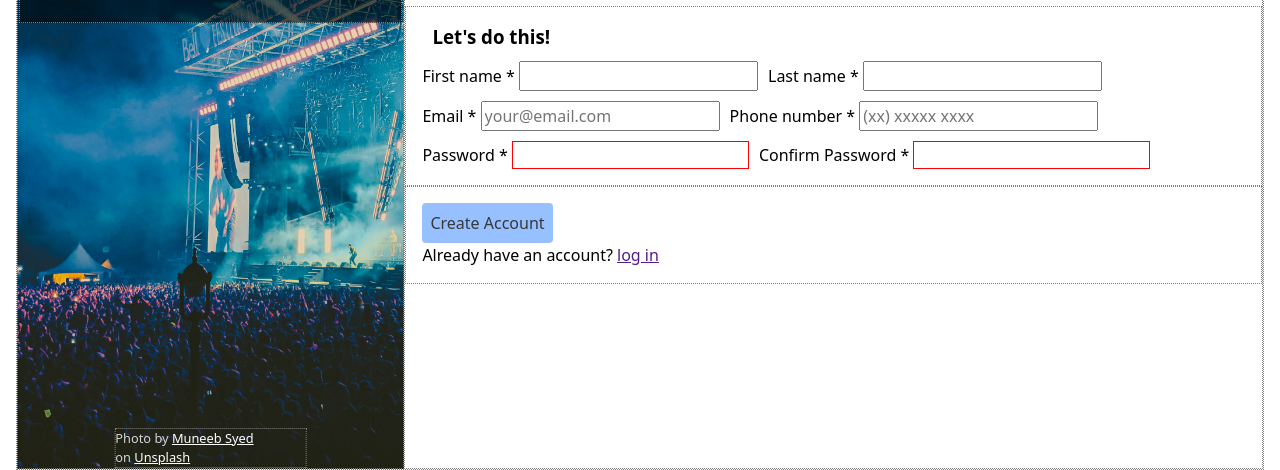
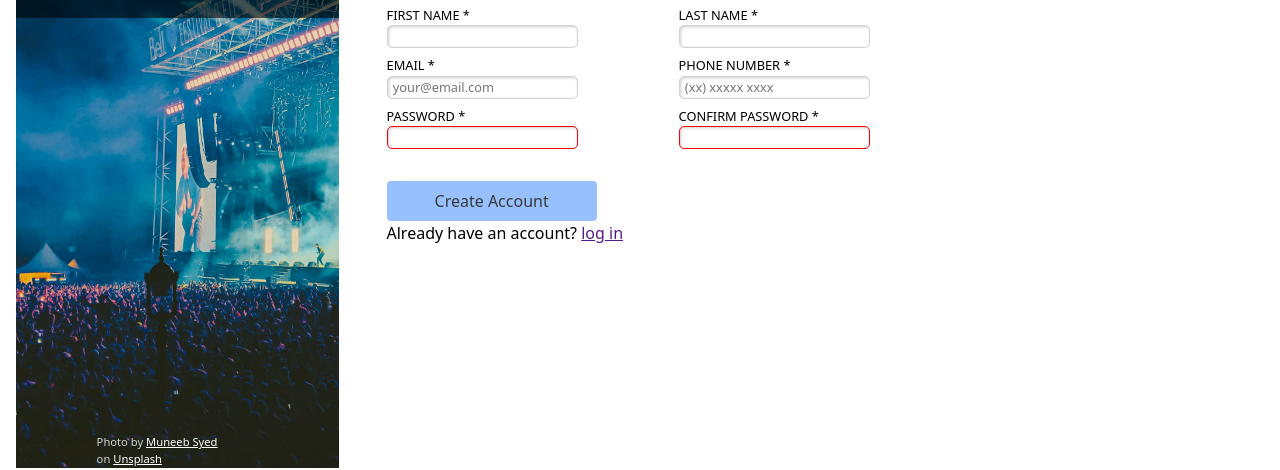
Before and after one commit to BGNS42/project-sign-up-form, a plain HTML site: page index.html in a window 1280 px wide. Shown: the part 332-802 px from the top of the page. Drawn offline with Linux system fonts and the light colour scheme.

Commit message:
form inputs arrange and style

```diff
--- a/index.html
+++ b/index.html
@@ -32,39 +32,33 @@
             <section class="form-body">
                 <form action="" method="get">
                     <div class="inputs">
+                        <h2>Let's do this!</h2>
+                        <div class="testeCSS">
                             <p>
-                            <h3>Let's do this!</h3>
+                                <label for="first_name">First name *</label>
+                                <input type="text" id="first_name" name="first_name" required>
                             </p>
                             <p>
-                            <label for="first_name">
-                                First name * <input type="text" id="first_name" name="first_name" required>
-                            </label>
+                                <label for="last_name">Last name *</label>
+                                <input type="text" name="last_name" id="last_name" required>
                             </p>
                             <p>
-                            <label for="last_name">
-                                Last name * <input type="text" name="last_name" id="last_name" required>
-                            </label>
+                                <label for="mail">Email *</label>
+                                <input type="email" name="mail" id="mail" required placeholder="your@email.com">
                             </p>
                             <p>
-                            <label for="mail">
-                                Email * <input type="email" name="mail" id="mail" required placeholder="your@email.com">
-                            </label>
+                                <label for="phone">Phone number *</label>
+                                <input type="tel" name="phone" id="phone" required placeholder="(xx) xxxxx xxxx">
                             </p>
                             <p>
-                            <label for="phone">
-                                Phone number * <input type="tel" name="phone" id="phone" required placeholder="(xx) xxxxx xxxx">
-                            </label>
+                                <label for="password">Password *</label>
+                                <input type="password" name="password" id="password" required pattern="^(?=.*[a-z])(?=.*[A-Z])(?=.*\d).{8,12}$" minlength="8">
                             </p>
                             <p>
-                            <label for="password">
-                                Password * <input type="password" name="password" id="password" required pattern="^(?=.*[a-z])(?=.*[A-Z])(?=.*\d).{8,12}$" minlength="8">
-                            </label>
+                                <label for="password-confirm">Confirm Password *</label>
+                                <input type="password" name="password-confirm" id="password-confirm" required pattern="^(?=.*[a-z])(?=.*[A-Z])(?=.*\d).{8,12}$" minlength="8">
                             </p>
-                        <p>
-                            <label for="password-confirm">
-                                Confirm Password * <input type="password" name="password-confirm" id="password-confirm" required pattern="^(?=.*[a-z])(?=.*[A-Z])(?=.*\d).{8,12}$" minlength="8">
-                            </label>
-                        </p>
+                        </div>
                     </div>
                     <div class="button">
                         <button type="submit">Create Account</button>
--- a/src/style.css
+++ b/src/style.css
@@ -91,7 +91,7 @@ h1, h2, h3, h4, h5, h6 {
 }
 
 div {
-  border: 1px dotted gray;
+  /* border: 1px dotted gray; */
 }
 
 .container {
@@ -101,7 +101,7 @@ div {
 }
 
 .card {
-  width: 100%;
+  /* width: 100%; */
   height: 100vh;
   position: relative;
   background-image: url("/assets/img/bg-img.jpg");
@@ -150,7 +150,7 @@ div {
   bottom: 0px;
   left: 50%;
   transform: translate(-50%); /* centraliza a img com position absolute */
-  font-size: clamp(0.5rem, 80%, 1rem);
+  font-size: clamp(0.5rem, 80%, .7rem);
 }
 
 .card-footer a {
@@ -172,6 +172,8 @@ input[type="tel"]:invalid::after {
   border: var(--border-invalid);
 }
 
+/* ------------- button design ------------ */
+
 .button {
   padding: min(50%, 1rem);
 }
@@ -181,7 +183,7 @@ input[type="tel"]:invalid::after {
   color: var(--darker-gray-500);
   border: none;
   border-radius: 4px;
-  padding: min(50%, 0.5rem);
+  padding: min(50%, 0.5rem) 3rem;
 }
 
 /* ----------------- form-row ------------ */
@@ -191,8 +193,13 @@ input[type="tel"]:invalid::after {
   flex-flow: column wrap;
 }
 
+/* ----------------- form-row header ------------ */
+.form-row {
+  margin: 2rem;
+}
+
 .form-row .form-header {
-  margin: 8rem 2rem 2rem 2rem;
+  margin-top: 5rem;
   padding: var(--paddin-element);
 }
 
@@ -204,13 +211,55 @@ input[type="tel"]:invalid::after {
   width: min(66ch, 50vw);
 }
 
+/* ----------------- form-row form ------------ */
+
 .form-body .inputs {
   display: flex;
-  flex-flow: row wrap;
+  flex-flow: column;
+  justify-content: start;
+  align-items: start;
   padding: var(--paddin-element);
-  gap: 10px;
+  gap: 5px;
+  font-size: clamp(0.5rem, 80%, 1rem);
+  /* border: 2px solid green; */
 }
 
-.inputs h3 {
-  margin-right: 40vw;
+.testeCSS p {
+  /* border: 2px solid red; */
+  display: flex;
+  flex-flow: column nowrap;
 }
+
+.testeCSS {
+  display: flex;
+  flex-flow: row wrap;
+  justify-content: space-between;
+  gap: min(.5rem, 1rem);
+  align-items: start;
+  width: min(80%, 66ch);
+  /* border: 2px solid blue; */
+}
+
+.testeCSS p label {
+  font-weight: 500;
+  text-transform: uppercase;
+}
+
+/* ----------------- form-row input style ------------ */
+input {
+  appearance: none;
+}
+
+input[type="text"],
+input[type="password"],
+input[type="email"],
+input[type="tel"] {
+  border: 1px solid var(--light-gray-200);
+  border-radius: 4px;
+  box-shadow: inset 1px 1px 3px #cccccc;
+  border-radius: 5px;
+}
+
+input::placeholder {
+  padding: .2rem;
+}
```
Lines whose indentation alone changed are shown as unchanged.
